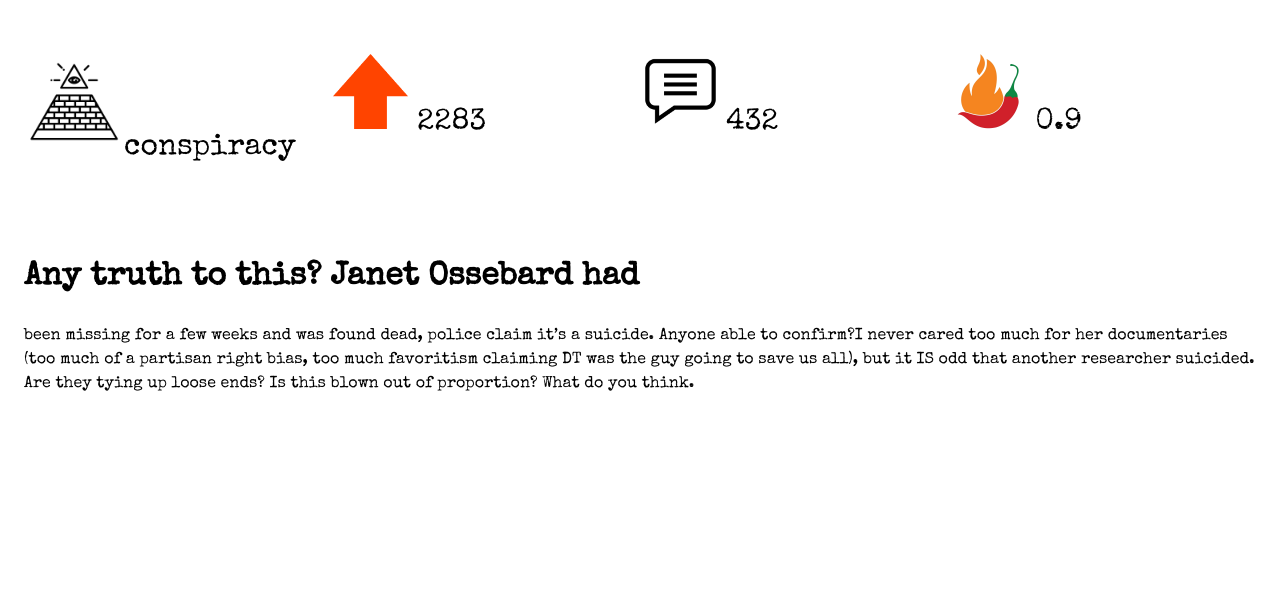
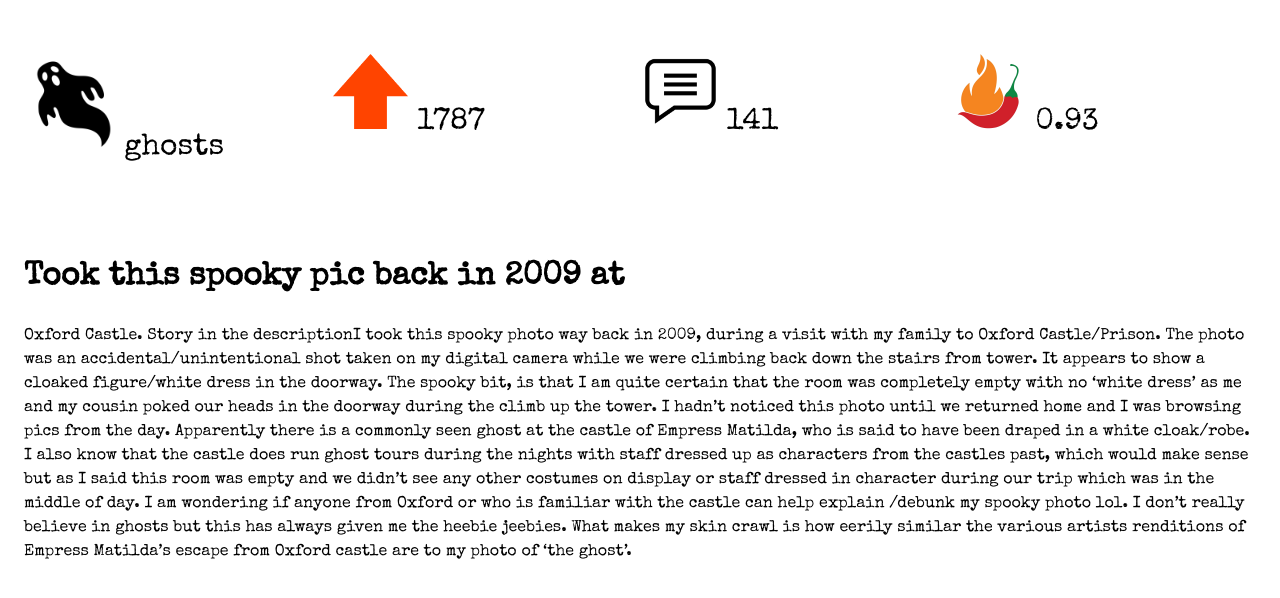
Before and after one commit to thisweekinredacted/thisweekinredacted.github.io, a Jekyll site: the page pages/top3.html, which Jekyll copies as it is, in a window 1280 px wide. Shown: the top 598 px of the page. Built offline with Jekyll 4.4.1, drawn with Linux system fonts in a browser that asks for light colours.

Commit message:
Update weekly pages

```diff
--- a/pages/top3.html
+++ b/pages/top3.html
@@ -8,15 +8,19 @@
     </head>
     <body>
         <div class="c-methods">
-            <p class="c-methods_bio"><img src="conspiracy.png" width="100" height="100">conspiracy</p>
-            <p class="c-methods_che"><img src="upvote.png" width="75" height="75"> 2283</p>
-            <p class="c-methods_rad"><img src="comment.png" width="75" height="75"> 432</p>
-            <p class="c-methods_psy"><img src="spice.png" width="75" height="75"> 0.9</p>
+            <p class="c-methods_bio"><img src="paranormal.png" width="100" height="100">ghosts</p>
+            <p class="c-methods_che"><img src="upvote.png" width="75" height="75"> 1787</p>
+            <p class="c-methods_rad"><img src="comment.png" width="75" height="75"> 141</p>
+            <p class="c-methods_psy"><img src="spice.png" width="75" height="75"> 0.93</p>
         </div>
         <div>
-            <h1>Any truth to this? Janet Ossebard had </h1>
-            <p>been missing for a few weeks and was found dead, police claim it’s a suicide. Anyone able to confirm?I never cared too much for her documentaries (too much of a partisan right bias, too much favoritism claiming DT was the guy going to save us all), but it IS odd that another researcher suicided.
-Are they tying up loose ends? Is this blown out of proportion? What do you think.</p>
+            <h1>Took this spooky pic back in 2009 at </h1>
+            <p>Oxford Castle. Story in the descriptionI took this spooky photo way back in 2009, during a visit with my family to Oxford Castle/Prison. The photo was an accidental/unintentional shot taken on my digital camera while we were climbing back down the stairs from tower.
+It appears to show a cloaked figure/white dress in the doorway. The spooky bit, is that I am quite certain that the room was completely empty with no ‘white dress’ as me and my cousin poked our heads in the doorway during the climb up the tower. I hadn’t noticed this photo until we returned home and I was browsing pics from the day.
+Apparently there is a commonly seen ghost at the castle of Empress Matilda, who is said to have been draped in a white cloak/robe.
+I also know that the castle does run ghost tours during the nights with staff dressed up as characters from the castles past, which would make sense but as I said this room was empty and we didn’t see any  other costumes on display or staff dressed in character during our trip which was in the middle of day.
+I am wondering if anyone from Oxford or who is familiar with the castle can help explain /debunk my spooky photo lol. I don’t really believe in ghosts but this has always given me the heebie jeebies.
+What makes my skin crawl is how eerily similar the various artists renditions of Empress Matilda’s escape from Oxford castle are to my photo of ‘the ghost’.</p>
         </div>
     </body>
     </html>
```
Also changed, not shown: _posts/2024-01-14-podcast-0.markdown (added, +14 -0 lines), pages/top1.html (+5 -5 lines), pages/top2.html (+6 -7 lines), pages/top4.html (+6 -6 lines).
